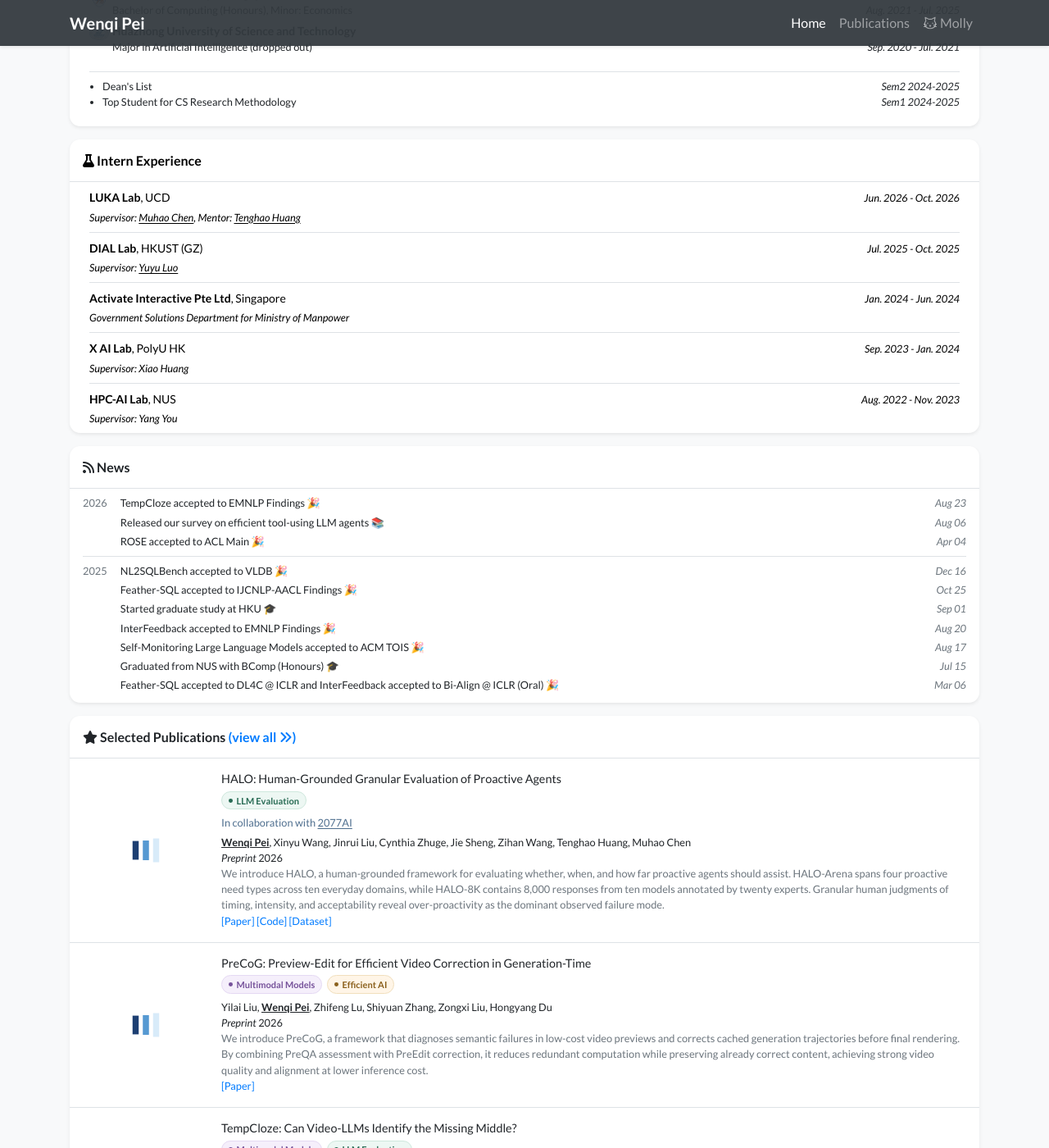
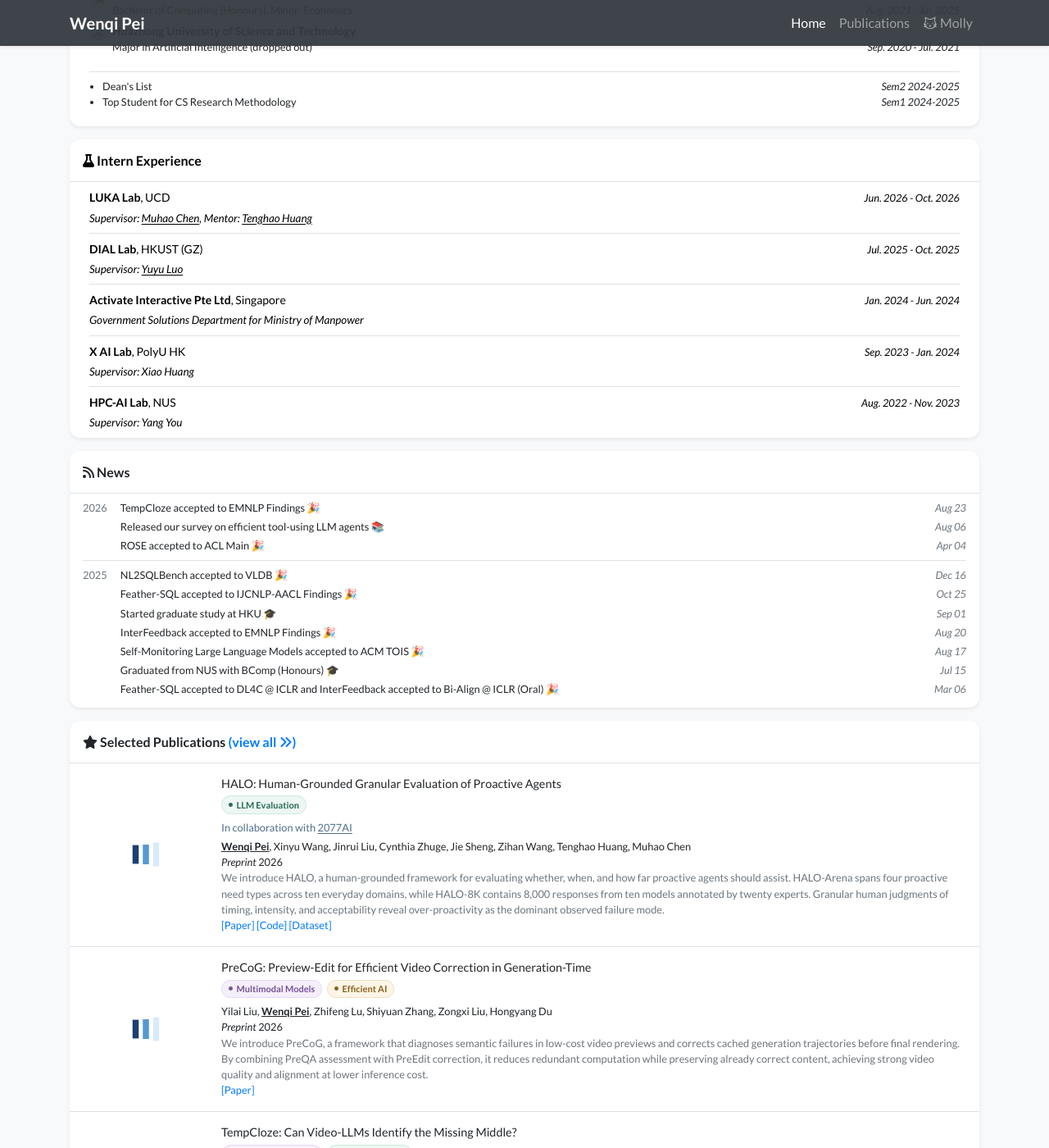
Before and after one commit to CedricPei/CedricPei.github.io, a Jekyll site: the page built from index.html, in a window 1280 px wide and 1400 px high, scrolled down 655 px. Shown: the whole window at 82% size. Built offline with Jekyll 4.4.1, drawn with Linux system fonts in a browser that asks for light colours; nearby versions of some CDN libraries; a style sheet for code colours, icons or effects is not loaded.

Commit message:
Increase internship detail text to 13.5 pixels

```diff
--- a/assets/css/global.css
+++ b/assets/css/global.css
@@ -197,6 +197,10 @@ div.lazy {
     font-weight: 700;
 }
 
+.intern-experience-detail {
+    font-size: 0.84375rem;
+}
+
 .intern-experience-detail a {
     text-decoration: underline;
     text-underline-offset: 0.12em;
```
